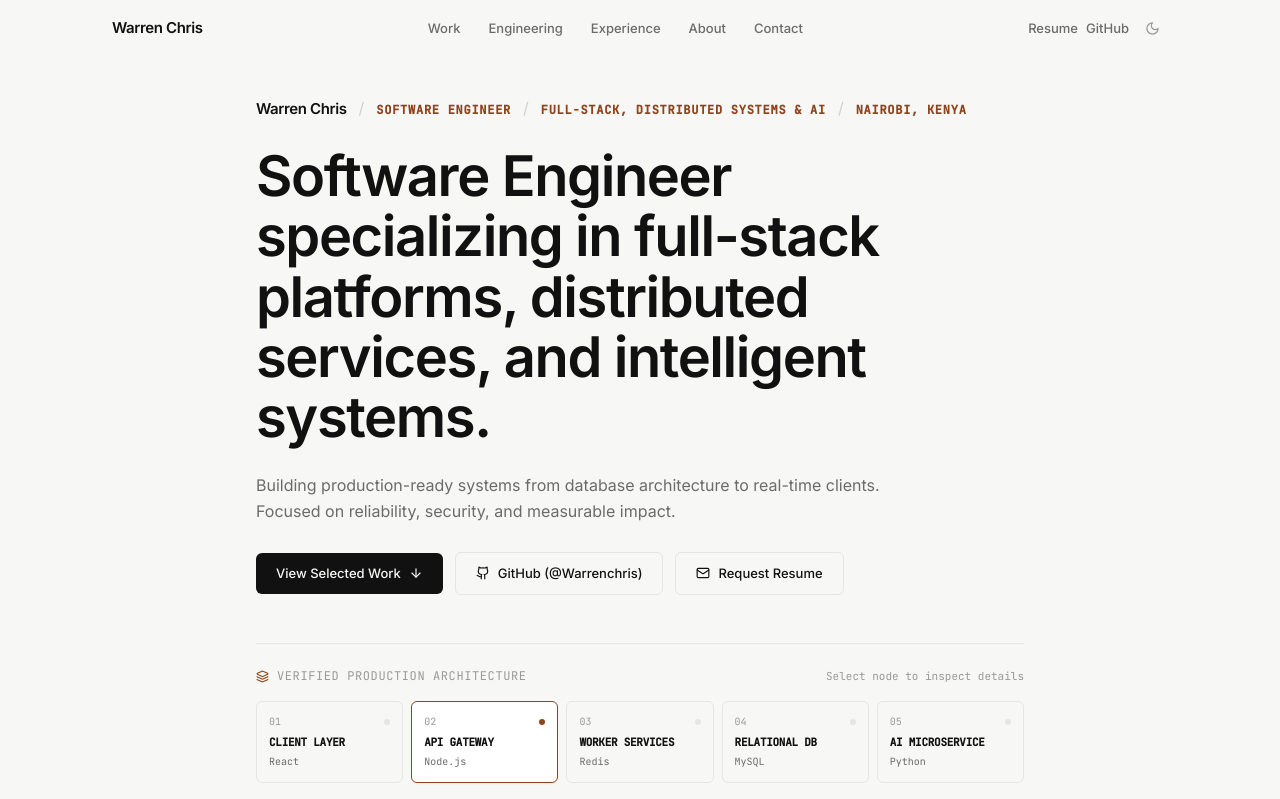
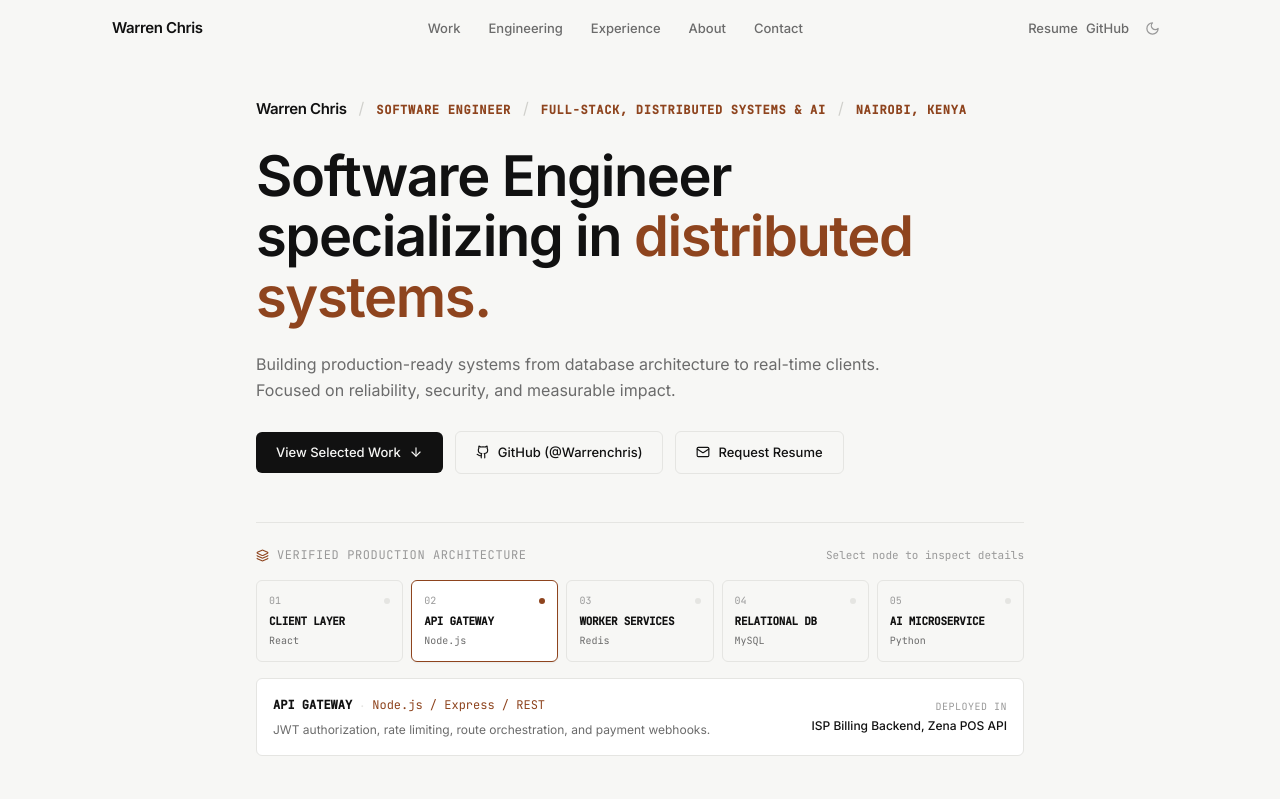
Before and after one commit to Warrenchris/Warrenchris.github.io, a React (Vite) app: page / in a window 1280 px wide. Shown: the top 799 px of the page. Built offline with nearby package versions, Linux system fonts and the light colour scheme.

Commit message:
feat: Add human cadence typewriter animation for Hero specialization keywords

```diff
--- a/src/components/sections/Hero.tsx
+++ b/src/components/sections/Hero.tsx
@@ -1,4 +1,4 @@
-import { useState } from 'react';
+import { useState, useEffect } from 'react';
 import { motion, AnimatePresence } from 'framer-motion';
 import { ArrowDown, Github, Mail, Layers } from 'lucide-react';
 import { personalInfo, systemArchitectureNodes } from '@/config/siteData';
@@ -119,7 +119,59 @@ const fadeUp = {
   }),
 };
 
+const typewriterSpecializations = [
+  'full-stack platforms.',
+  'distributed systems.',
+  'intelligent AI services.',
+  'resilient backend architecture.',
+];
+
+function useTypewriter(words: string[], typingSpeed = 70, deletingSpeed = 35, pauseDuration = 2200) {
+  const [wordIndex, setWordIndex] = useState(0);
+  const [text, setText] = useState('');
+  const [isDeleting, setIsDeleting] = useState(false);
+
+  useEffect(() => {
+    if (typeof window !== 'undefined' && window.matchMedia('(prefers-reduced-motion: reduce)').matches) {
+      setText(words[0]);
+      return;
+    }
+
+    const currentWord = words[wordIndex];
+    let timer: NodeJS.Timeout;
+
+    if (!isDeleting) {
+      if (text.length < currentWord.length) {
+        // Subtle human variation in keystroke cadence
+        const cadenceVariance = Math.random() * 20 - 10;
+        timer = setTimeout(() => {
+          setText(currentWord.slice(0, text.length + 1));
+        }, Math.max(30, typingSpeed + cadenceVariance));
+      } else {
+        timer = setTimeout(() => {
+          setIsDeleting(true);
+        }, pauseDuration);
+      }
+    } else {
+      if (text.length > 0) {
+        timer = setTimeout(() => {
+          setText(currentWord.slice(0, text.length - 1));
+        }, deletingSpeed);
+      } else {
+        setIsDeleting(false);
+        setWordIndex((prev) => (prev + 1) % words.length);
+      }
+    }
+
+    return () => clearTimeout(timer);
+  }, [text, isDeleting, wordIndex, words, typingSpeed, deletingSpeed, pauseDuration]);
+
+  return text;
+}
+
 export default function Hero() {
+  const typedSpecialization = useTypewriter(typewriterSpecializations);
+
   return (
     <section
       id="hero"
@@ -145,15 +197,22 @@ export default function Hero() {
           <span className="section-label hidden md:inline">{personalInfo.location}</span>
         </motion.div>
 
-        {/* Main Heading */}
+        {/* Main Heading with Human Typewriter Animation */}
         <motion.h1
           custom={1}
           variants={fadeUp}
           initial="hidden"
           animate="visible"
-          className="text-display text-[var(--text-primary)] max-w-3xl font-semibold tracking-tight"
+          className="text-display text-[var(--text-primary)] max-w-3xl font-semibold tracking-tight min-h-[2.8em] sm:min-h-[2.2em]"
         >
-          {personalInfo.headline}
+          <span className="sr-only">
+            {personalInfo.headline}
+          </span>
+          <span aria-hidden="true">
+            Software Engineer specializing in{' '}
+            <span className="text-[var(--color-accent)]">{typedSpecialization}</span>
+            <span className="typing-cursor" />
+          </span>
         </motion.h1>
 
         {/* Supporting Narrative */}
--- a/src/index.css
+++ b/src/index.css
@@ -277,3 +277,21 @@ body {
   white-space: nowrap;
   border-width: 0;
 }
+
+/* ================================================================
+   TYPING CURSOR
+   ================================================================ */
+@keyframes cursorBlink {
+  0%, 49% { opacity: 1; }
+  50%, 100% { opacity: 0; }
+}
+
+.typing-cursor {
+  display: inline-block;
+  width: 3px;
+  height: 0.88em;
+  background-color: var(--color-accent);
+  margin-left: 3px;
+  vertical-align: -0.05em;
+  animation: cursorBlink 0.9s steps(1) infinite;
+}
```
